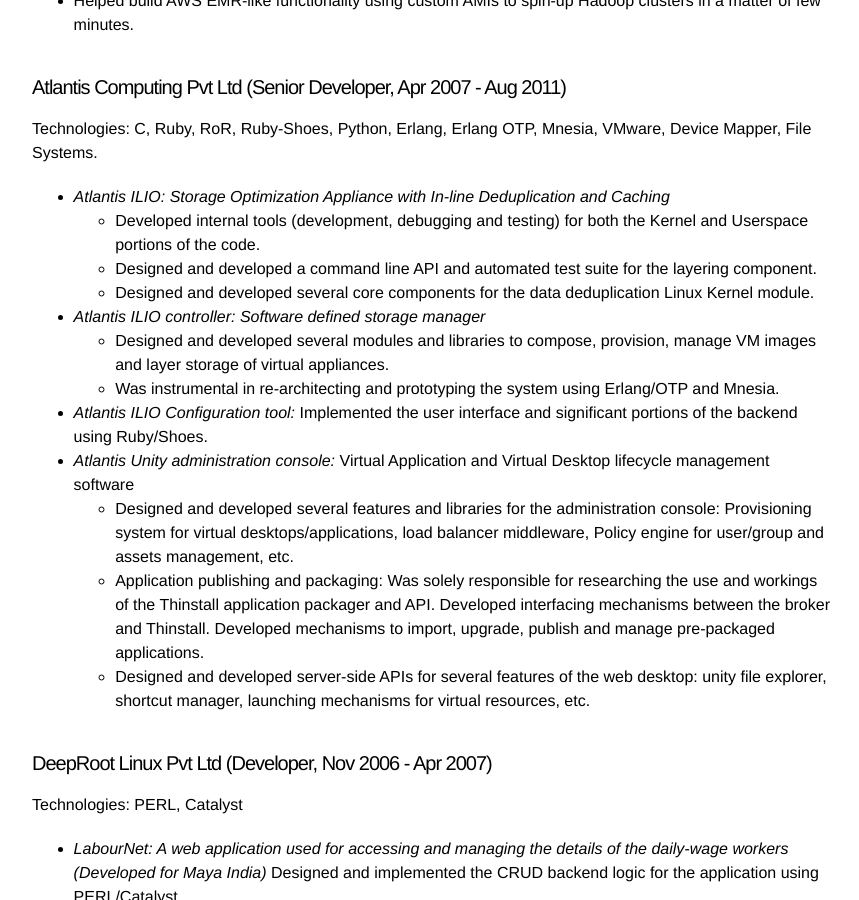
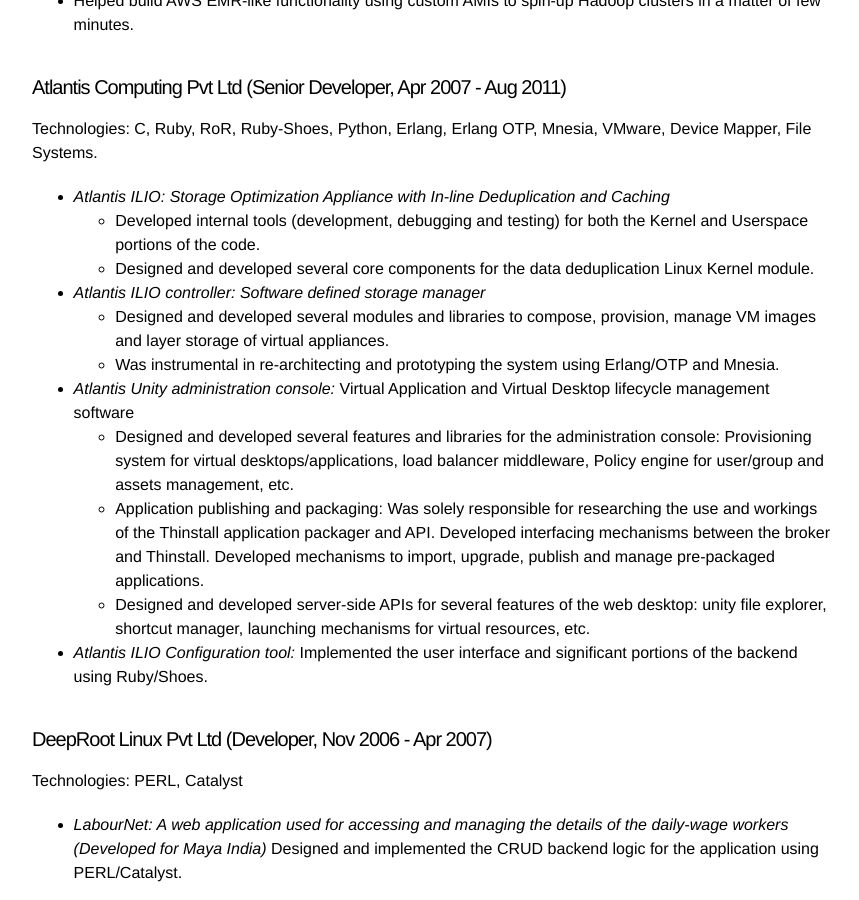
Before and after one commit to abhijith/abhijith.github.io, a Jekyll site: the page built from _posts/2014-06-10-resume.md, in a window 1280 px wide and 900 px high, scrolled down 1715 px. Shown: the whole window, without its empty margins (208-1067 px from the left). Built offline with Jekyll 4.4.1, drawn with Linux system fonts in a browser that asks for light colours; our own code applies the rules of GitHub Pages for plain Markdown files; some of the changed text lies outside the part shown.

Commit message:
cut down a line from Atlantis

```diff
--- a/_posts/2014-06-10-resume.md
+++ b/_posts/2014-06-10-resume.md
@@ -68,7 +68,6 @@
 * *Atlantis ILIO: Storage Optimization Appliance with In-line Deduplication and Caching*
 
     * Developed internal tools (development, debugging and testing) for both the Kernel and Userspace portions of the code.
-    * Designed and developed a command line API and automated test suite for the layering component.
     * Designed and developed several core components for the data deduplication Linux Kernel module.
 
 * *Atlantis ILIO controller: Software defined storage manager*
@@ -76,13 +75,12 @@
     * Designed and developed several modules and libraries to compose, provision, manage VM images and layer storage of virtual appliances.
     * Was instrumental in re-architecting and prototyping the system using Erlang/OTP and Mnesia.
 
-* *Atlantis ILIO Configuration tool:* Implemented the user interface and significant portions of the backend using Ruby/Shoes.
-
 * *Atlantis Unity administration console:* Virtual Application and Virtual Desktop lifecycle management software
     * Designed and developed several features and libraries for the administration console: Provisioning system for virtual desktops/applications, load balancer middleware, Policy engine for user/group and assets management, etc.
     * Application publishing and packaging: Was solely responsible for researching the use and workings of the Thinstall application packager and API. Developed interfacing mechanisms between the broker and Thinstall. Developed mechanisms to import, upgrade, publish and manage pre-packaged applications.
     * Designed and developed server-side APIs for several features of the web desktop: unity file explorer, shortcut manager, launching mechanisms for virtual resources, etc.
 
+* *Atlantis ILIO Configuration tool:* Implemented the user interface and significant portions of the backend using Ruby/Shoes.
 
 #### DeepRoot Linux Pvt Ltd (Developer, Nov 2006 - Apr 2007)
 
```
Also changed, not shown: other parts of _posts/2014-06-10-resume.md (+1 -1 lines).
